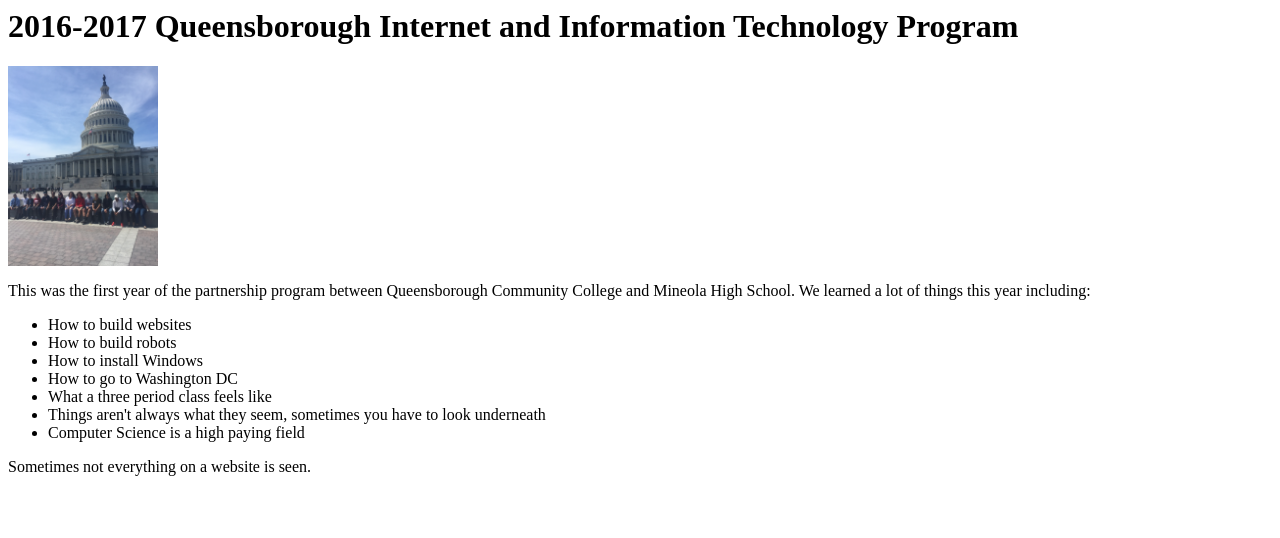
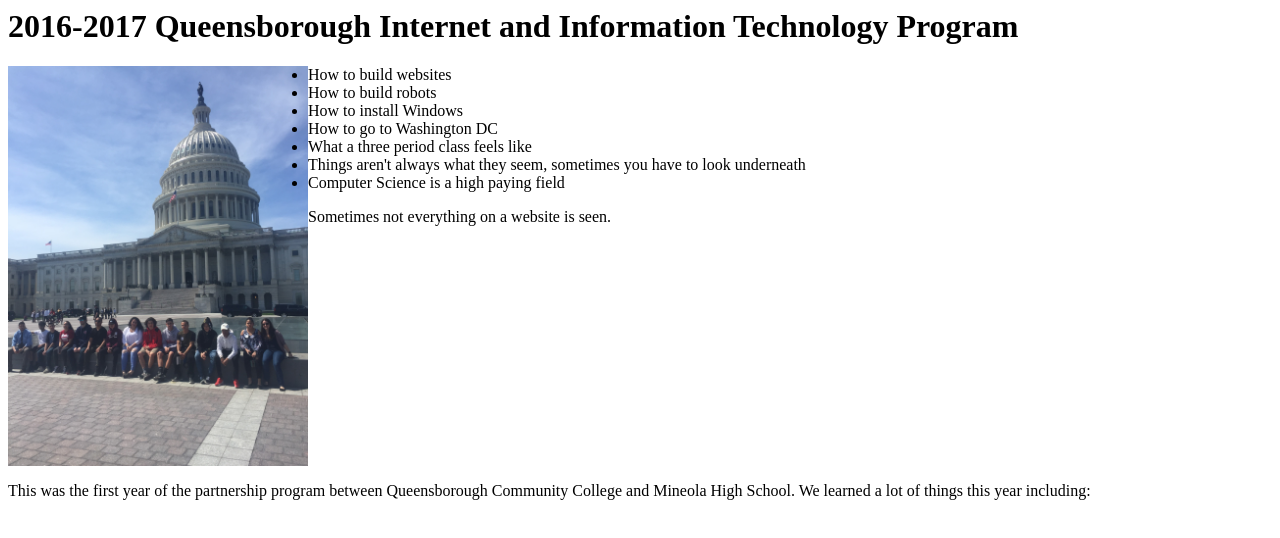
Before and after one commit to msdifede/msdifede.github.io, a plain HTML site: page robot.html in a window 1280 px wide. Drawn offline with Linux system fonts and the light colour scheme.

Commit message:
Update robot.html

```diff
--- a/robot.html
+++ b/robot.html
@@ -4,7 +4,7 @@
 </head>
 <body>
 <h1> 2016-2017 Queensborough Internet and Information Technology Program </h1>
-<img src="IMG_0357.jpg" height="200px"/><p>
+<img src="IMG_0357.jpg" height="400px"/ style="float: left;"><p style="float: left;">
 This was the first year of the partnership program between Queensborough Community College and Mineola High School.
 We learned a lot of things this year including:
 <ul>
```
